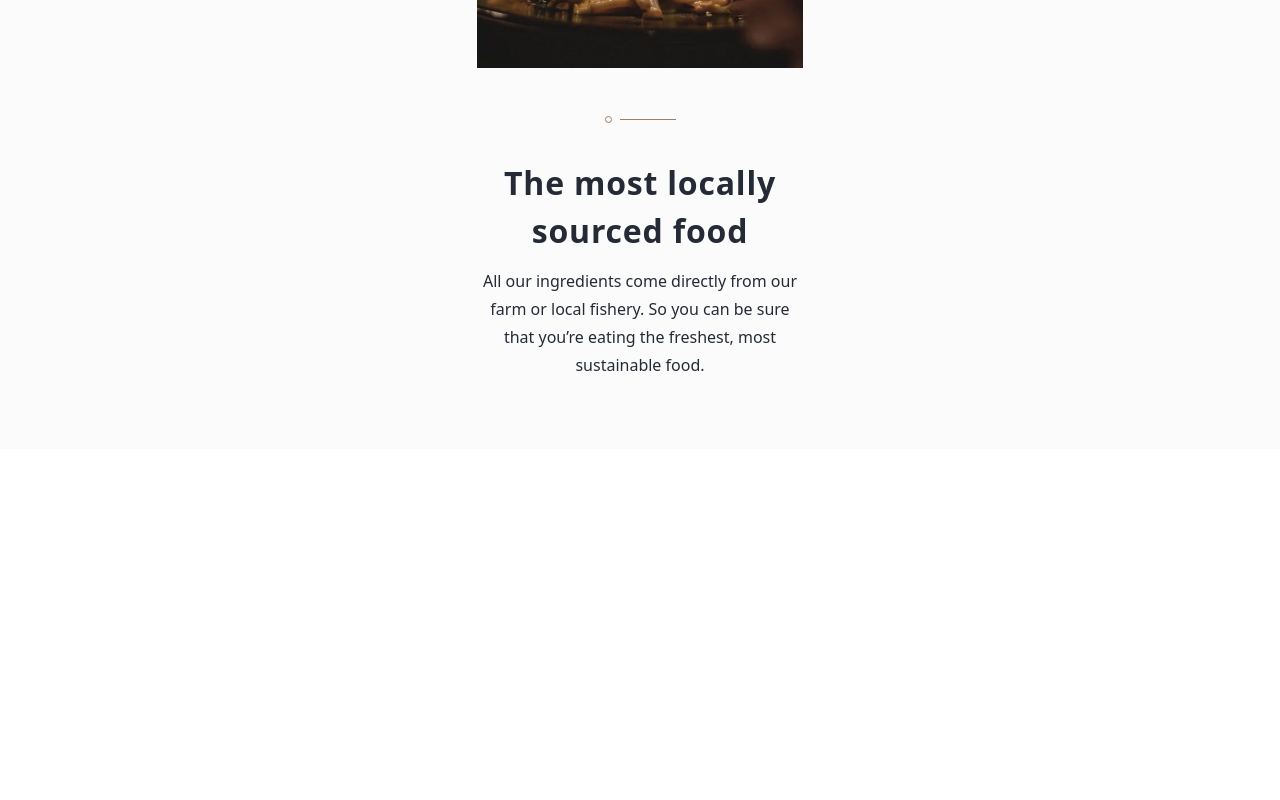
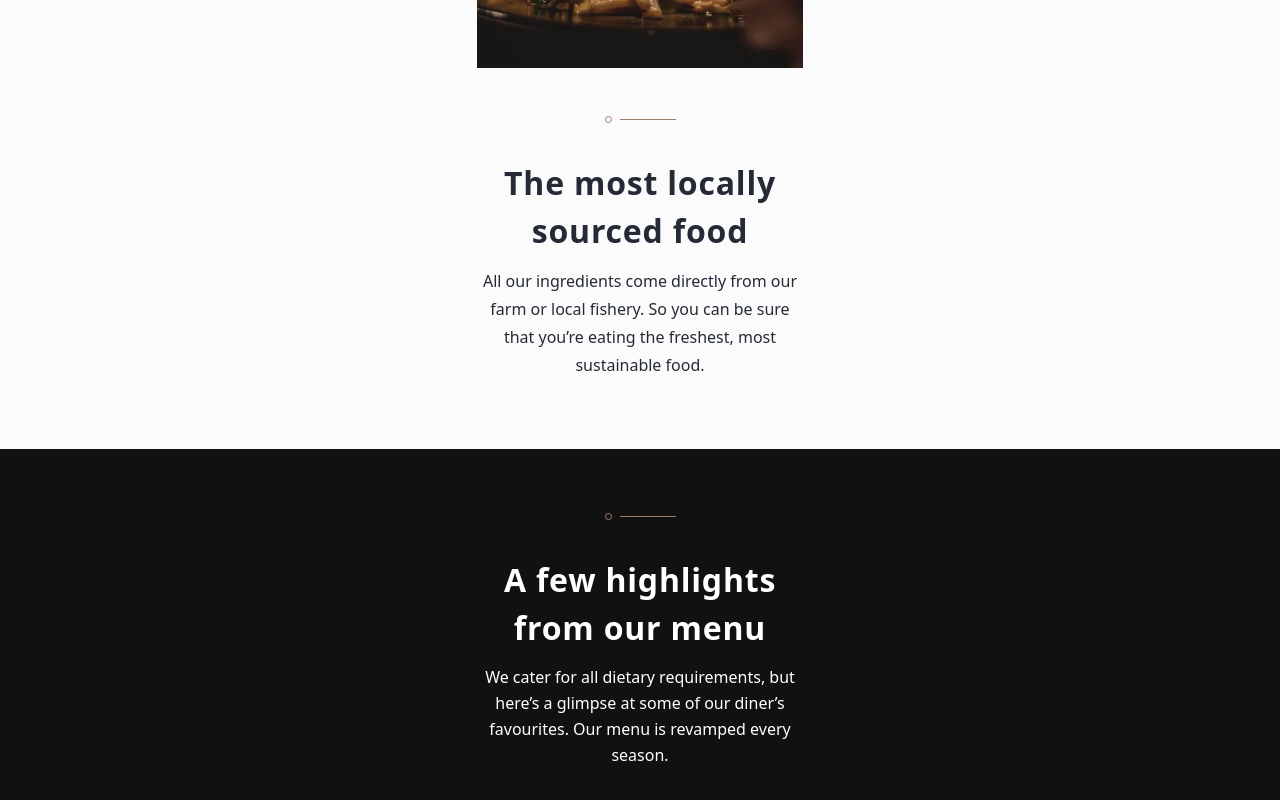
Before and after one commit to neshacascia/verde, a React (Vite) app: page / in a window 1280 px wide. Shown: the part 1987-2787 px from the top of the page. Before the commit the page ends 2436 px from the top, so only its background shows below. Built offline with nearby package versions, Linux system fonts and the light colour scheme.

Commit message:
started menu highlights section

```diff
--- a/src/pages/Home.jsx
+++ b/src/pages/Home.jsx
@@ -2,6 +2,8 @@ import Hero from '../components/Hero';
 import Item from '../components/Item';
 
 import { itemArr } from '../../data';
+
+import divide from '../../public/assets/patterns/pattern-divide.svg';
 
 const items = itemArr.map(item => <Item item={item} key={item.id} />);
 
@@ -13,6 +15,19 @@ export default function Home() {
       <section className="bg-[#fcfbfb] w-screen h-auto flex flex-col items-center gap-[160px] pb-[120px]">
         {items}
       </section>
+
+      <section className="text-white bg-[#111] w-screen h-auto flex flex-col items-center pt-16">
+        <div className="text-center w-[327px] flex flex-col items-center">
+          <img src={divide} />
+          <h2 className="text-[32px] font-semibold tracking-wide mt-9 mb-3">
+            A few highlights from our menu
+          </h2>
+          <p className="font-light leading-[26px] pb-20">
+            We cater for all dietary requirements, but here’s a glimpse at some
+            of our diner’s favourites. Our menu is revamped every season.
+          </p>
+        </div>
+      </section>
     </section>
   );
 }
```
